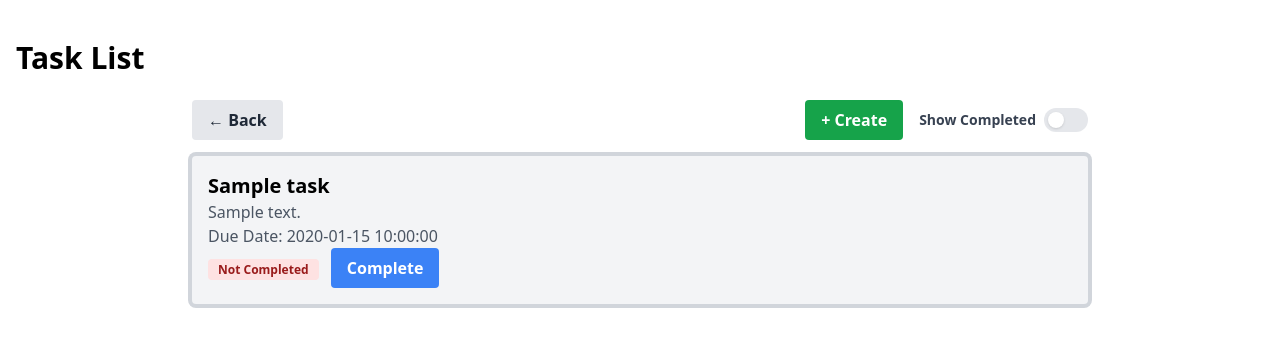
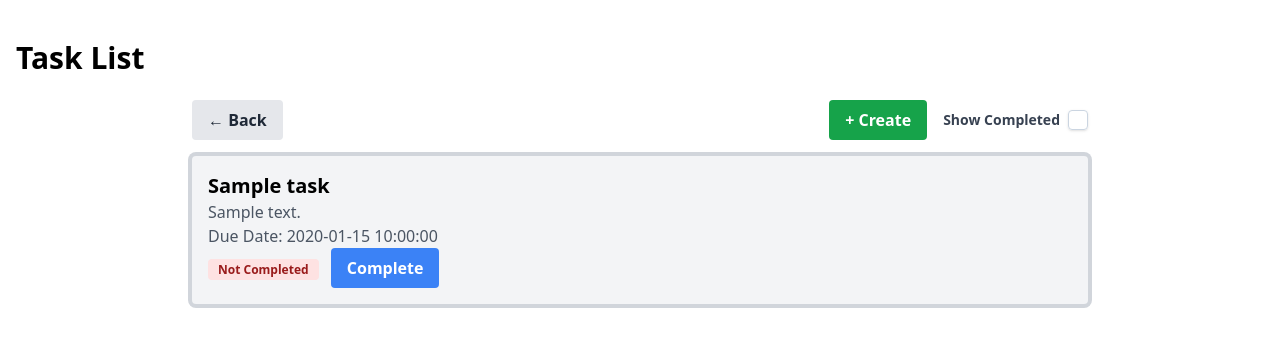
Before and after one commit to bitpoke-YT/Networking-AI4, a Flask app: template templates/userTask.html in a window 1280 px wide. Shown: the top 347 px of the page. Run offline with Flask 3, Linux system fonts and the light colour scheme; the template is opened without the code that fills it: most values are stand-ins (such as "Sample title", 1, 10 or a date in 2020); some libraries are stand-ins or nearby versions.

Commit message:
Fixed Check box

```diff
--- a/templates/userTask.html
+++ b/templates/userTask.html
@@ -20,10 +20,12 @@
                 <!-- Custom Tailwind Toggle Switch -->
                 <label class="flex items-center cursor-pointer">
                     <span class="mr-2 text-sm font-semibold text-gray-700">Show Completed</span>
-                    <input type="checkbox" id="toggleCompleted" class="sr-only peer">
-                    <div class="w-11 h-6 bg-gray-200 rounded-full peer peer-checked:bg-green-500 transition-colors duration-200 relative">
-                        <div class="absolute left-1 top-1 bg-white w-4 h-4 rounded-full shadow transition-transform duration-200 peer-checked:translate-x-5"></div>
-                    </div>
+                    <input type="checkbox" id="toggleCompleted" class="peer h-5 w-5 cursor-pointer transition-all appearance-none rounded shadow hover:shadow-md border border-slate-300 checked:bg-slate-800 checked:border-slate-800">
+                    <span class="absolute text-white opacity-0 peer-checked:opacity-100 top-1/2 left-1/2 transform -translate-x-1/2 -translate-y-1/2 pointer-events-none">
+                        <svg xmlns="http://www.w3.org/2000/svg" class="h-3.5 w-3.5" viewBox="0 0 20 20" fill="currentColor" stroke="currentColor" stroke-width="1">
+                            <path fill-rule="evenodd" d="M16.707 5.293a1 1 0 010 1.414l-8 8a1 1 0 01-1.414 0l-4-4a1 1 0 011.414-1.414L8 12.586l7.293-7.293a1 1 0 011.414 0z" clip-rule="evenodd"></path>
+                        </svg>
+                    </span>
                 </label>
             </div>
         </div>
```
